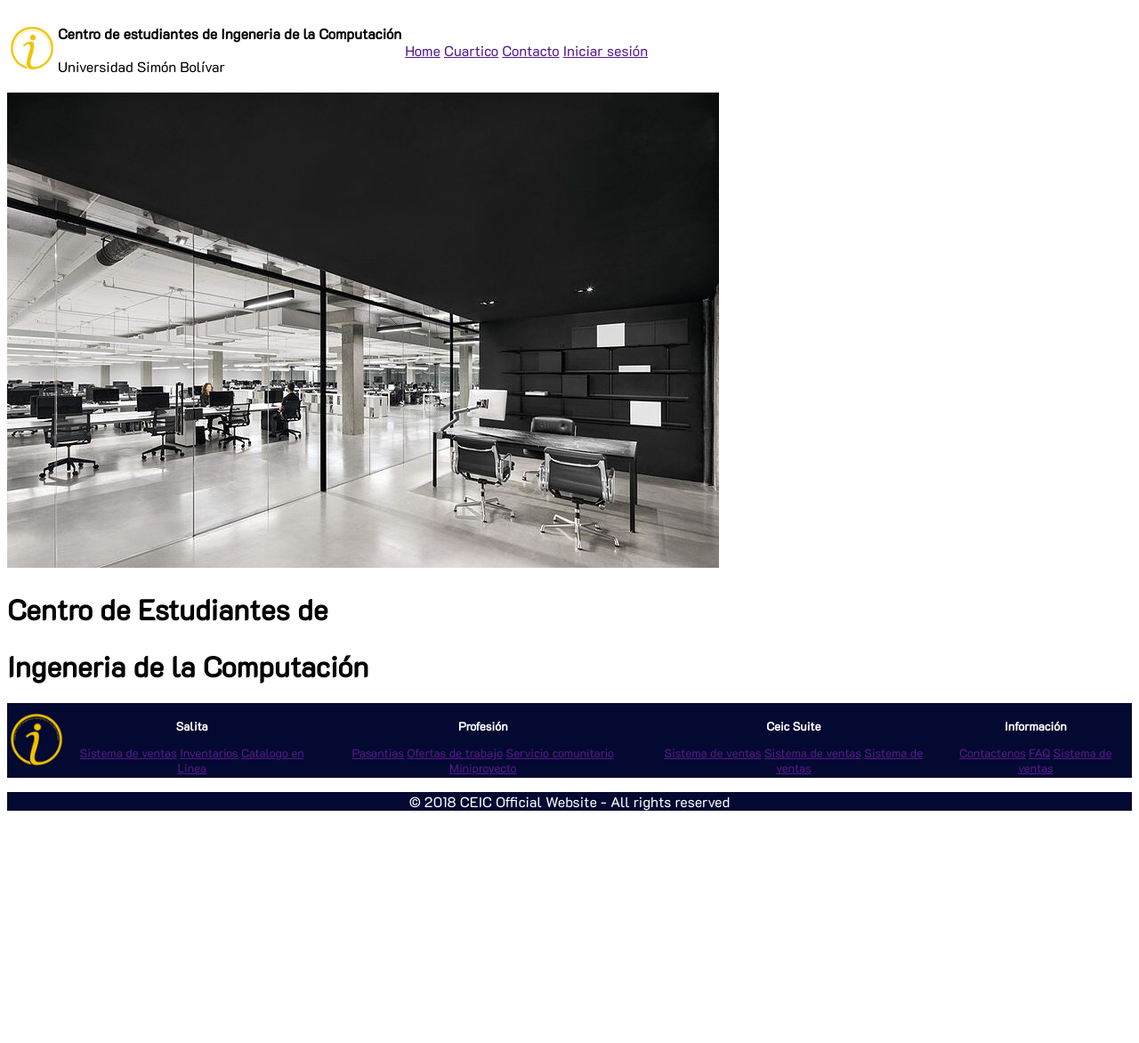
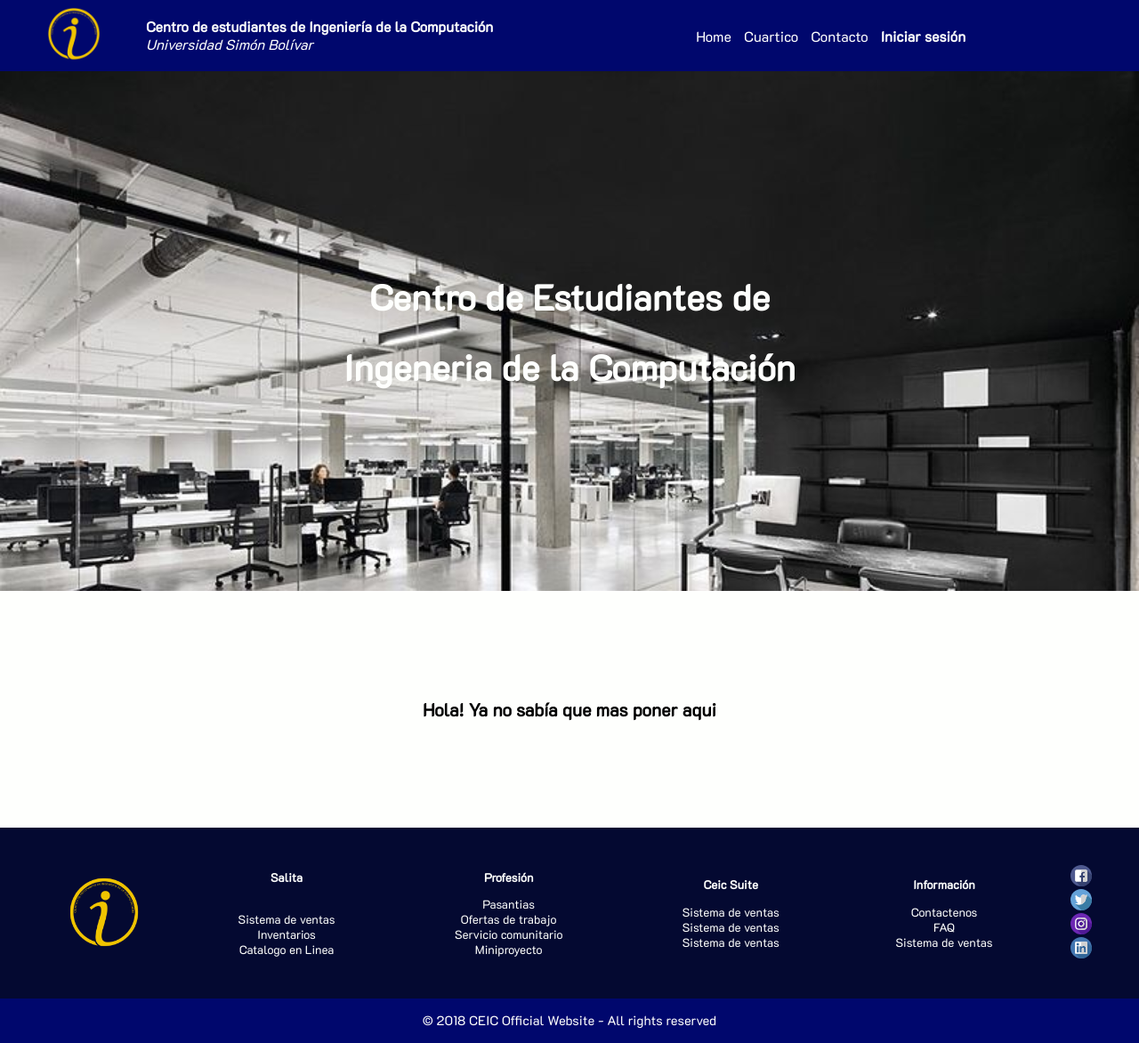
Before and after one commit to usbceic/ceic-site, a Django app: template ceic_site/templates/home.html in a window 1280 px wide. Shown: the whole page at 89% size. Before the commit the page ends 911 px from the top, so only its background shows below. Run offline with Django 3.2, Linux system fonts and the light colour scheme; the template is opened without the code that fills it, so the values that code supplies are empty.

Commit message:
Favicon, listos Navbar, footer y header

```diff
--- a/ceic_site/templates/assets/CSS/home.css
+++ b/ceic_site/templates/assets/CSS/home.css
@@ -1,51 +1,125 @@
 /*Home CEIC SITE*/
+body{
+    margin:0px 0px 0px 0px;
+    background-repeat: no-repeat;
+    background-attachment: fixed;
+    background-position: center;
+    background-size: cover;
+}
+
+body, html {
+    height: 100%;
+}
+
+
 /*Header*/
 .logo-header{
-    width: 50px;
+    width: 60px;
+    padding-left: 25px;
+    padding-right: 5px;
+    padding-top: 5px;
+    padding-bottom: 5px;
 }
 
-.menu-header{
-    text-align: right;
+header table{
+    padding-left: 25px;
+    padding-right: 25px;
+    width: 100%;
 }
 
 header{
     font-family: 'K2D', sans-serif;
+    background: #00076D;
+    color: #fefffd;
+    text-decoration: none;
 }
 
+header p{
+    line-height: 25%;
 
+}
+
+header a{
+    text-align: right;
+    color: #fefffd;
+    text-decoration: none;
+    padding-left: 5px;
+    padding-right: 5px;
+}
+
+header ul{
+    list-style: none;
+    align-content: flex-end;
+}
+
+header li{
+    display: inline;
+}
 
 /*Contendor CENTRO*/
 .main-title{
-    position:relative;
+    padding-top: 200px;
+    padding-bottom: 200px;
     font-family: 'K2D', sans-serif;
+    font-size: 15pt;
+    color: #fefffd;
+    text-align: center;
+    z-index: 30;
 }
 
-.image-main-tilte{
-    position: absolute;
-    font-family: 'K2D', sans-serif;
+/*Espacio de Creatividad*/
+.Nada{
+   background: #fefffd;
+   color: black;
+   font-size: 15pt;
+   padding-top: 100px;
+   padding-bottom: 100px;
+   font-family: 'K2D', sans-serif;
+   text-align: center;
 }
-
 /**Navbar**/
 .logo-navbar{
-    width: 60px;
+    width: 80px;
 }
 
 .Navbar{
     background-color: #040931;
-    color:#fff;
+    color:#fefffd;
     text-align: center;
     font-size: 10pt;
     font-family: 'K2D', sans-serif;
+    column-count: 1;
+}
+
+.Navbar a{
+    color:#fefffd;
+    text-decoration: none;
+}
+
+.table-header{
+    padding-top: 25px;
+    padding-left: 50px;
+    padding-right: 50px;
+    padding-bottom: 25px;
+    width: 100%;
+}
+
+.Navbar ul{
+    list-style: none;
 }
 
 /*Footer*/
 footer{
     text-align: center;
-    font-size: 12pt;
-    background: #040931;
+    font-size: 11pt;
+    background: #00076D;
+    padding-top: 1px;
+    padding-bottom: 1px;
+    z-index: 10;
 }
 
 footer p{
-    color:#fff;
+    color:#fefffd;
     font-family: 'K2D', sans-serif;
+    z-index: 20;
 }
--- a/ceic_site/templates/home.html
+++ b/ceic_site/templates/home.html
@@ -7,23 +7,26 @@
         <link rel="StyleSheet" href="assets/CSS/home.css" type="text/css">
         <meta charset="UTF-8">
         <link href="https://fonts.googleapis.com/css?family=K2D" rel="stylesheet">
+        <link rel="shortcut icon" href="assets/images/logo.png">
     </head>
 
-    <body>
+    <body background="assets/images/hipster_workspace.jpg">
         <!--HEADER-->
         <header>
             <table>
                 <tr>
                     <td><img class="logo-header" src="assets/images/logo.png" alt="Logo del Ceic"></td>
                     <td>
-                        <p><strong>Centro de estudiantes de Ingeneria de la Computación</strong></p>
-                        <p>Universidad Simón Bolívar</p>
+                        <p><strong>Centro de estudiantes de Ingeniería de la Computación</strong></p>
+                        <p><i>Universidad Simón Bolívar</i></p>
                     </td>
-                    <td class="menu-header">
-                            <a href="">Home</a>
-                            <a href="">Cuartico</a>
-                            <a href="">Contacto</a>
-                            <a href="">Iniciar sesión</a>
+                    <td>
+                        <ul>
+                            <li><a href="">Home</a></li>
+                            <li><a href="">Cuartico</a></li>
+                            <li><a href="">Contacto</a></li>
+                            <li><a href=""><strong>Iniciar sesión</strong></a></li>
+                        </ul>
                     </td>
                 </tr>
             </table>
@@ -32,47 +35,67 @@
 
         <!--BANNER DE BIENVENIDA-->
         <div class="main-title">
-            <div class="image-main-title">
-                <img  src="assets/images/hipster_workspace.jpg" alt="Imagen principal">
-            </div>
             <h1>Centro de Estudiantes de</h1>
             <h1>Ingeneria de la Computación</h1>
         </div>
 
+        <!--Espacio de Creatividad-->
+        <div class="Nada">
+            <p><strong>Hola! Ya no sabía que mas poner aqui</strong></p>
+        </div>
+
         <!--NAVBAR -->
         <div class="Navbar">
-            <table>
+            <table class="table-header">
                 <tr>
                     <td><img class="logo-navbar" src="assets/images/logo.png" alt="Logo del Ceic"></td>
                     <!--Salita-->
                     <td>
-                        <p><strong>Salita</strong></p>
-                        <a href="">Sistema de ventas</a>
-                        <a href="">Inventarios</a>
-                        <a href="">Catalogo en Linea</a>
+                        <ul>
+                            <li><p><strong>Salita</strong></p></li>
+                            <br>
+                            <li><a href="">Sistema de ventas</a></li>
+                            <li><a href="">Inventarios</a></li>
+                            <li><a href="">Catalogo en Linea</a></li>
+                        </ul>
+
                     </td>
                     <!--Profesión-->
                     <td>
-                        <p><strong>Profesión</strong></p>
-                        <a href="">Pasantias</a>
-                        <a href="">Ofertas de trabajo</a>
-                        <a href="">Servicio comunitario</a>
-                        <a href="">Miniproyecto</a>
+                        <ul>
+                            <li><p><strong>Profesión</strong></p></li>
+                            <li><a href="">Pasantias</a></li>
+                            <li><a href="">Ofertas de trabajo</a></li>
+                            <li><a href="">Servicio comunitario</a></li>
+                            <li><a href="">Miniproyecto</a></li>
+                        </ul>
                     </td>
                     <!--Ceic Suite-->
 
                     <td>
-                        <p><strong>Ceic Suite</strong></p>
-                        <a href="">Sistema de ventas</a>
-                        <a href="">Sistema de ventas</a>
-                        <a href="">Sistema de ventas</a>
+                        <ul>
+                           <li><p><strong>Ceic Suite</strong></p></li>
+                            <li><a href="">Sistema de ventas</a></li>
+                            <li><a href="">Sistema de ventas</a></li>
+                            <li><a href="">Sistema de ventas</a></li>
+                        </ul>
                     </td>
                     <!--Información-->
                     <td>
-                      <p><strong>Información</strong></p>
-                      <a href="">Contactenos</a>
-                      <a href="">FAQ</a>
-                      <a href="">Sistema de ventas</a>
+                        <ul>
+                            <li><p><strong>Información</strong></p></li>
+                            <li><a href="">Contactenos</a></li>
+                            <li><a href="">FAQ</a></li>
+                            <li><a href="">Sistema de ventas</a></li>
+                        </ul>
+                    </td>
+                    <td>
+                        <ul>
+                            <li><a href=""><img src="assets/images/facebook.svg" alt="Logo Facebook"></a></li>
+                            <li><a href=""><img src="assets/images/twitter.svg" alt="Logo Twitter"></a></li>
+                            <li><a href=""><img src="assets/images/instagram.svg" alt="Logo Instagram"></a></li>
+                            <li><a href=""><img src="assets/images/linkedin.svg" alt="Logo linkedIn"></a></li>
+                        </ul>
                     </td>
                 </tr>
             </table>
```
